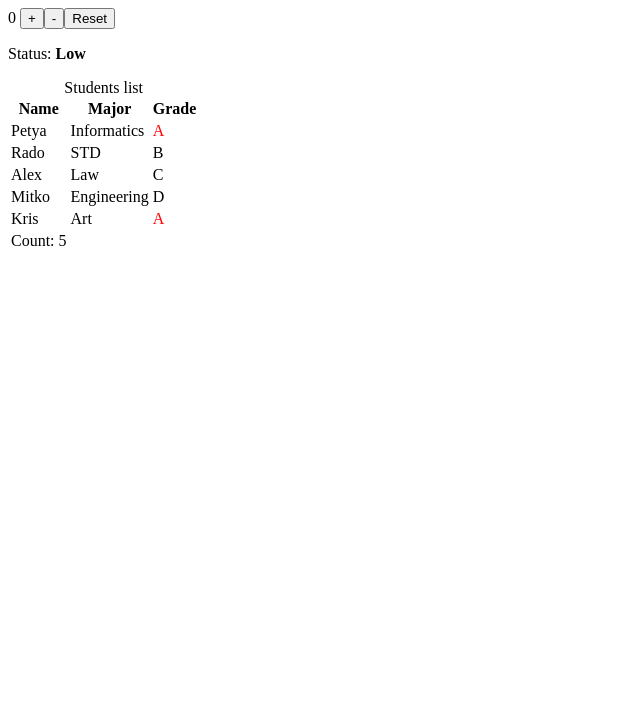
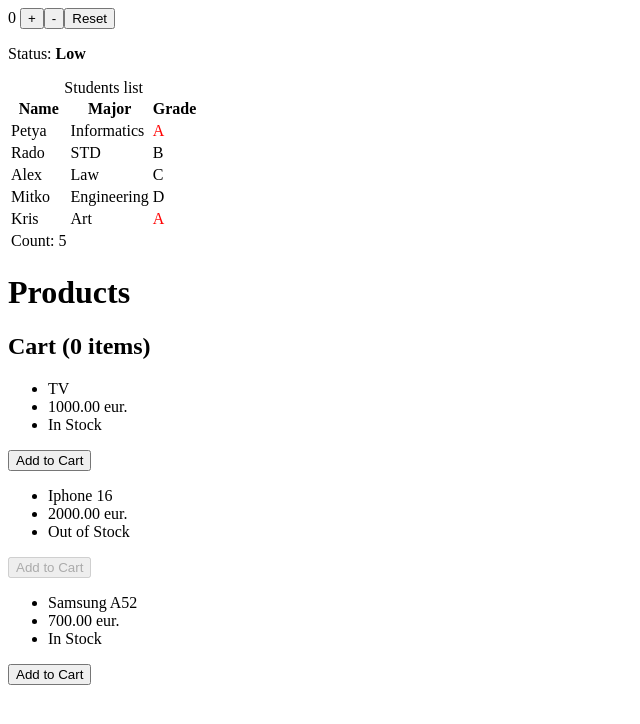
Before and after one commit to PIPetkova19/tasks-frontend, an Angular app in the folder hw3/app-counter-1/: page / in a window 1280 px wide. Shown: the top 724 px of the page, without its empty margins (0-640 px from the left). Built offline with nearby package versions, Linux system fonts and the light colour scheme.

Commit message:
Add task4

```diff
--- /dev/null
+++ b/hw3/app-counter-1/src/app/app-product-card/app-product-card.html
@@ -0,0 +1,8 @@
+<ul>
+    <li>{{product().name}}</li>
+    <li>{{product().price | currencyPipe}}</li>
+    <li>{{ product().inStock ? 'In Stock' : 'Out of Stock' }}</li>
+
+</ul>
+
+<button (click)="addToCart.emit(product())" [disabled]="product().inStock===false">Add to Cart</button>
--- /dev/null
+++ b/hw3/app-counter-1/src/app/app-product-card/app-product-card.ts
@@ -0,0 +1,15 @@
+import { Component, input, output } from '@angular/core';
+import { Product } from '../common/product';
+import { CurrencyPipe } from '../common/currencyPipe';
+
+@Component({
+  selector: 'app-product-card',
+  templateUrl: './app-product-card.html',
+  styleUrl: './app-product-card.css',
+  imports: [CurrencyPipe],
+})
+
+export class AppProductCard {
+  product = input.required<Product>()
+  addToCart = output<Product>();
+}
--- /dev/null
+++ b/hw3/app-counter-1/src/app/app-product-page/app-product-page.html
@@ -0,0 +1,6 @@
+<h1>Products</h1>
+<h2>Cart ({{ cart().length }} items)</h2>
+
+@for (product of products; track product.id) {
+<app-product-card [product]="product" (addToCart)="onAdd($event)"></app-product-card>
+}
--- /dev/null
+++ b/hw3/app-counter-1/src/app/app-product-page/app-product-page.ts
@@ -0,0 +1,21 @@
+import { Component,signal } from '@angular/core';
+import { Product } from '../common/product';
+import { AppProductCard } from '../app-product-card/app-product-card';
+
+@Component({
+  selector: 'app-product-page',
+  templateUrl: './app-product-page.html',
+  styleUrl: './app-product-page.css',
+  imports: [AppProductCard],
+})
+export class AppProductPage {
+  products: Product[] = [
+    { id: 1, name: 'TV', price: 1000, inStock: true },
+    { id: 2, name: 'Iphone 16', price: 2000, inStock: false },
+    { id: 3, name: 'Samsung A52', price: 700, inStock: true }
+  ];
+
+  cart = signal<typeof this.products>([]);
+  onAdd(p: (typeof this.products)[0]) { this.cart.update(c => [...c, p]); }
+
+}
--- a/hw3/app-counter-1/src/app/app.html
+++ b/hw3/app-counter-1/src/app/app.html
@@ -1,3 +1,5 @@
 <app-counter></app-counter>
 <app-student-list></app-student-list>
+<app-product-page>
+</app-product-page>
 <router-outlet />
--- a/hw3/app-counter-1/src/app/app.ts
+++ b/hw3/app-counter-1/src/app/app.ts
@@ -2,12 +2,14 @@ import { Component, signal } from '@angular/core';
 import { RouterOutlet } from '@angular/router';
 import { AppCounter } from './app-counter/app-counter';
 import { AppStudentList } from './app-student-list/app-student-list';
+import { AppProductCard } from './app-product-card/app-product-card';
+import { AppProductPage } from './app-product-page/app-product-page';
 
 @Component({
   selector: 'app-root',
   templateUrl: './app.html',
   styleUrl: './app.css',
-  imports: [RouterOutlet, AppCounter, AppStudentList]
+  imports: [RouterOutlet, AppCounter, AppStudentList,AppProductCard,AppProductPage]
 })
 export class App {
   protected readonly title = signal('app-counter-1');
--- /dev/null
+++ b/hw3/app-counter-1/src/app/common/currencyPipe.ts
@@ -0,0 +1,12 @@
+import { Pipe, PipeTransform } from '@angular/core';
+
+@Pipe({
+    name: 'currencyPipe',
+    standalone: true
+})
+export class CurrencyPipe implements PipeTransform {
+    transform(value: number): string {
+        return `${value.toFixed(2)} eur.`;
+    }
+
+}
--- /dev/null
+++ b/hw3/app-counter-1/src/app/common/product.ts
@@ -0,0 +1,6 @@
+export interface Product {
+    id: number,
+    name: string,
+    price: number,
+    inStock: boolean
+}
```
Also changed, not shown: hw3/app-counter-1/src/app/app-product-card/app-product-card.css (added), hw3/app-counter-1/src/app/app-product-page/app-product-page.css (added), 2 other files (tests, documents, lock files or other folders).
